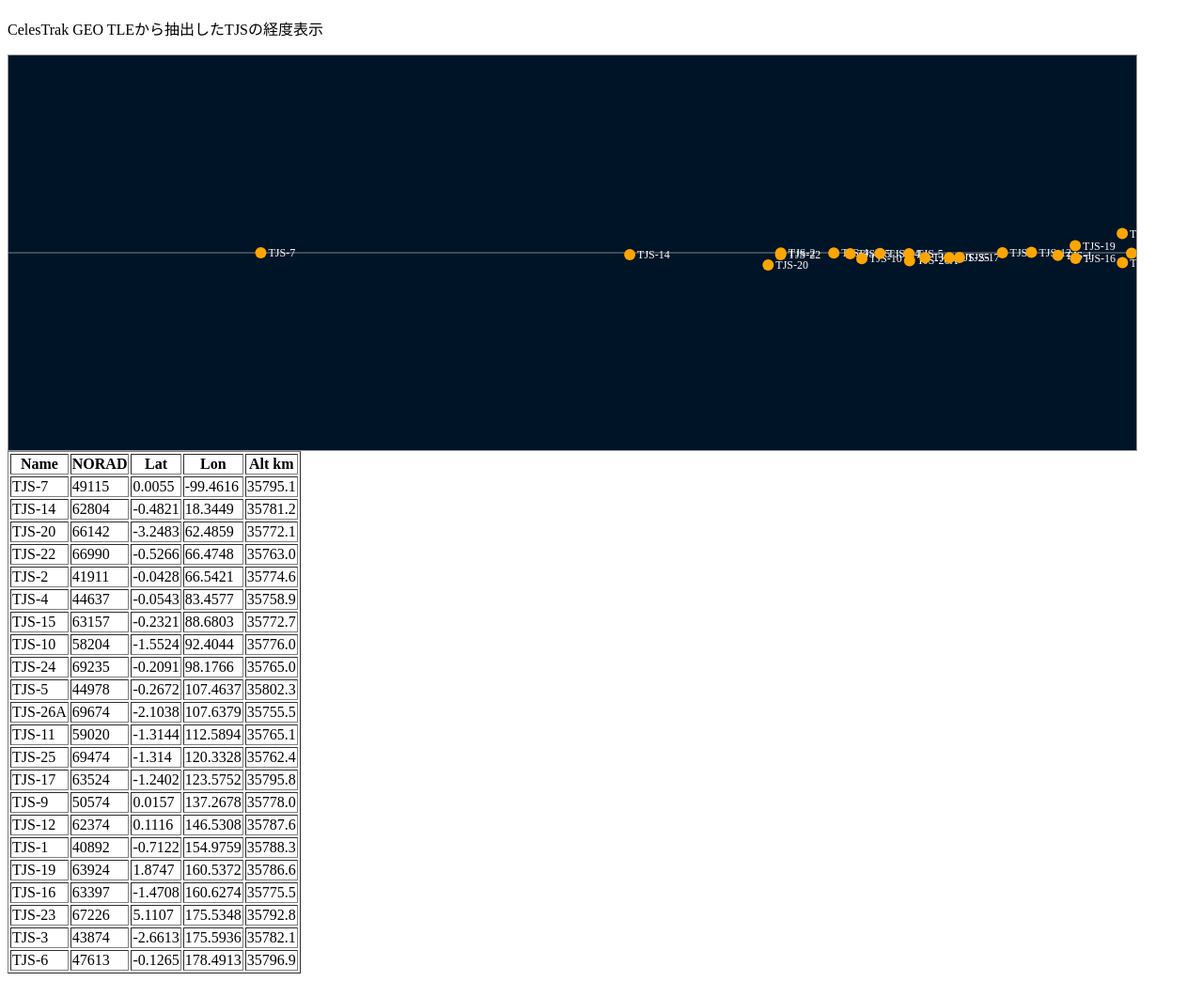
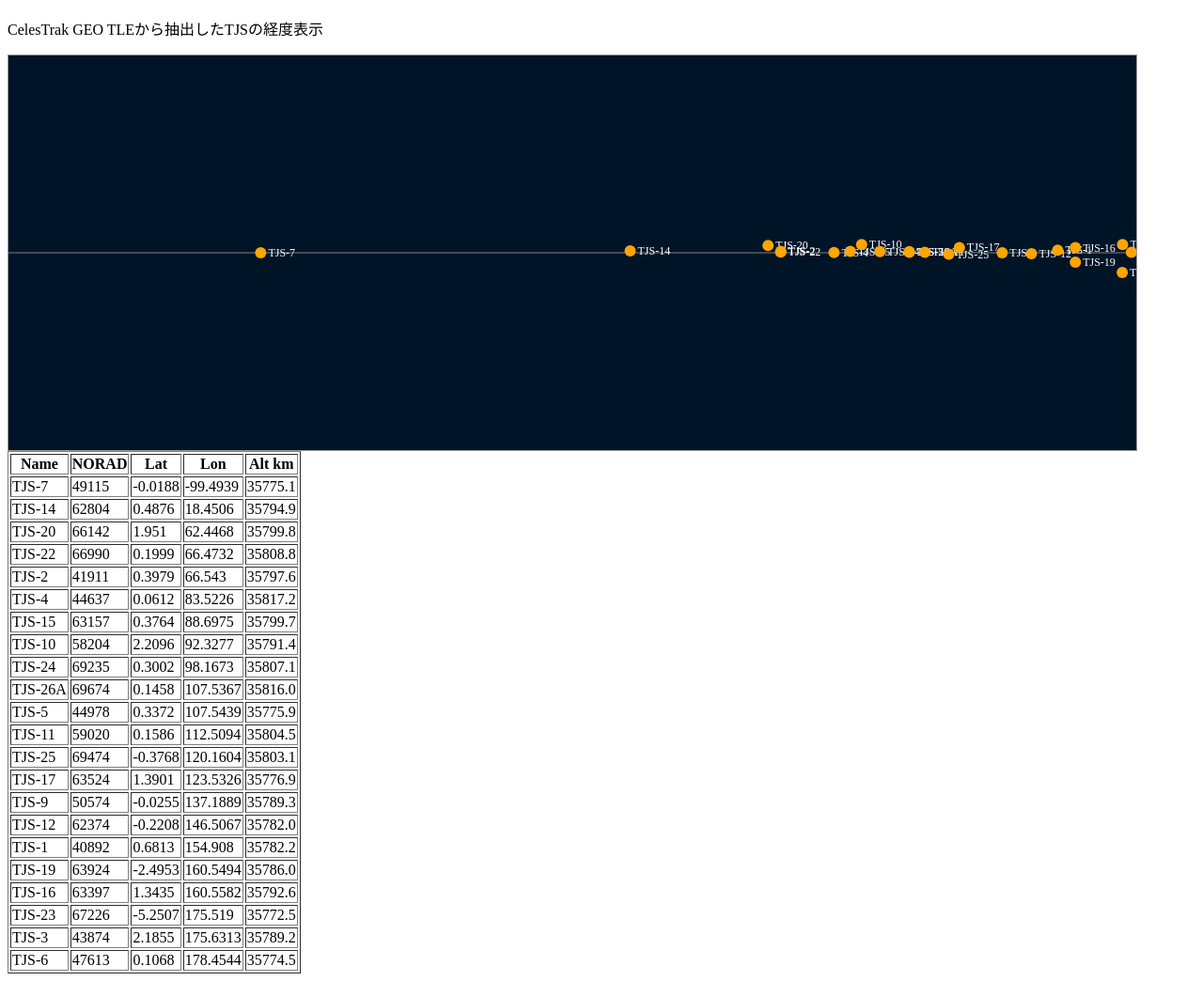
Before and after one commit to butagorilla1182/tjs_geo_control, a plain HTML site: page tjs_geo.html in a window 1280 px wide. Shown: the part 48-1092 px from the top of the page at 94% size. Drawn offline with Linux system fonts and the light colour scheme.

Commit message:
Update TJS GEO data

```diff
--- a/tjs_geo.html
+++ b/tjs_geo.html
@@ -3,50 +3,50 @@
 <p>CelesTrak GEO TLEから抽出したTJSの経度表示</p>
 <svg width="1200" height="420" style="background:#001428;border:1px solid #999">
 <line x1="0" y1="210" x2="1200" y2="210" stroke="gray"/>
-<circle cx="268.5" cy="210.0" r="6" fill="orange"><title>TJS-7 lon -99.4616</title></circle><text x="276.5" y="214.0" fill="white" font-size="12">TJS-7</text>
-<circle cx="661.1" cy="211.9" r="6" fill="orange"><title>TJS-14 lon 18.3449</title></circle><text x="669.1" y="215.9" fill="white" font-size="12">TJS-14</text>
-<circle cx="808.3" cy="223.0" r="6" fill="orange"><title>TJS-20 lon 62.4859</title></circle><text x="816.3" y="227.0" fill="white" font-size="12">TJS-20</text>
-<circle cx="821.6" cy="212.1" r="6" fill="orange"><title>TJS-22 lon 66.4748</title></circle><text x="829.6" y="216.1" fill="white" font-size="12">TJS-22</text>
-<circle cx="821.8" cy="210.2" r="6" fill="orange"><title>TJS-2 lon 66.5421</title></circle><text x="829.8" y="214.2" fill="white" font-size="12">TJS-2</text>
-<circle cx="878.2" cy="210.2" r="6" fill="orange"><title>TJS-4 lon 83.4577</title></circle><text x="886.2" y="214.2" fill="white" font-size="12">TJS-4</text>
-<circle cx="895.6" cy="210.9" r="6" fill="orange"><title>TJS-15 lon 88.6803</title></circle><text x="903.6" y="214.9" fill="white" font-size="12">TJS-15</text>
-<circle cx="908.0" cy="216.2" r="6" fill="orange"><title>TJS-10 lon 92.4044</title></circle><text x="916.0" y="220.2" fill="white" font-size="12">TJS-10</text>
-<circle cx="927.3" cy="210.8" r="6" fill="orange"><title>TJS-24 lon 98.1766</title></circle><text x="935.3" y="214.8" fill="white" font-size="12">TJS-24</text>
-<circle cx="958.2" cy="211.1" r="6" fill="orange"><title>TJS-5 lon 107.4637</title></circle><text x="966.2" y="215.1" fill="white" font-size="12">TJS-5</text>
-<circle cx="958.8" cy="218.4" r="6" fill="orange"><title>TJS-26A lon 107.6379</title></circle><text x="966.8" y="222.4" fill="white" font-size="12">TJS-26A</text>
-<circle cx="975.3" cy="215.3" r="6" fill="orange"><title>TJS-11 lon 112.5894</title></circle><text x="983.3" y="219.3" fill="white" font-size="12">TJS-11</text>
-<circle cx="1001.1" cy="215.3" r="6" fill="orange"><title>TJS-25 lon 120.3328</title></circle><text x="1009.1" y="219.3" fill="white" font-size="12">TJS-25</text>
-<circle cx="1011.9" cy="215.0" r="6" fill="orange"><title>TJS-17 lon 123.5752</title></circle><text x="1019.9" y="219.0" fill="white" font-size="12">TJS-17</text>
-<circle cx="1057.6" cy="209.9" r="6" fill="orange"><title>TJS-9 lon 137.2678</title></circle><text x="1065.6" y="213.9" fill="white" font-size="12">TJS-9</text>
-<circle cx="1088.4" cy="209.6" r="6" fill="orange"><title>TJS-12 lon 146.5308</title></circle><text x="1096.4" y="213.6" fill="white" font-size="12">TJS-12</text>
-<circle cx="1116.6" cy="212.8" r="6" fill="orange"><title>TJS-1 lon 154.9759</title></circle><text x="1124.6" y="216.8" fill="white" font-size="12">TJS-1</text>
-<circle cx="1135.1" cy="202.5" r="6" fill="orange"><title>TJS-19 lon 160.5372</title></circle><text x="1143.1" y="206.5" fill="white" font-size="12">TJS-19</text>
-<circle cx="1135.4" cy="215.9" r="6" fill="orange"><title>TJS-16 lon 160.6274</title></circle><text x="1143.4" y="219.9" fill="white" font-size="12">TJS-16</text>
-<circle cx="1185.1" cy="189.6" r="6" fill="orange"><title>TJS-23 lon 175.5348</title></circle><text x="1193.1" y="193.6" fill="white" font-size="12">TJS-23</text>
-<circle cx="1185.3" cy="220.6" r="6" fill="orange"><title>TJS-3 lon 175.5936</title></circle><text x="1193.3" y="224.6" fill="white" font-size="12">TJS-3</text>
-<circle cx="1195.0" cy="210.5" r="6" fill="orange"><title>TJS-6 lon 178.4913</title></circle><text x="1203.0" y="214.5" fill="white" font-size="12">TJS-6</text>
+<circle cx="268.4" cy="210.1" r="6" fill="orange"><title>TJS-7 lon -99.4939</title></circle><text x="276.4" y="214.1" fill="white" font-size="12">TJS-7</text>
+<circle cx="661.5" cy="208.0" r="6" fill="orange"><title>TJS-14 lon 18.4506</title></circle><text x="669.5" y="212.0" fill="white" font-size="12">TJS-14</text>
+<circle cx="808.2" cy="202.2" r="6" fill="orange"><title>TJS-20 lon 62.4468</title></circle><text x="816.2" y="206.2" fill="white" font-size="12">TJS-20</text>
+<circle cx="821.6" cy="209.2" r="6" fill="orange"><title>TJS-22 lon 66.4732</title></circle><text x="829.6" y="213.2" fill="white" font-size="12">TJS-22</text>
+<circle cx="821.8" cy="208.4" r="6" fill="orange"><title>TJS-2 lon 66.543</title></circle><text x="829.8" y="212.4" fill="white" font-size="12">TJS-2</text>
+<circle cx="878.4" cy="209.8" r="6" fill="orange"><title>TJS-4 lon 83.5226</title></circle><text x="886.4" y="213.8" fill="white" font-size="12">TJS-4</text>
+<circle cx="895.7" cy="208.5" r="6" fill="orange"><title>TJS-15 lon 88.6975</title></circle><text x="903.7" y="212.5" fill="white" font-size="12">TJS-15</text>
+<circle cx="907.8" cy="201.2" r="6" fill="orange"><title>TJS-10 lon 92.3277</title></circle><text x="915.8" y="205.2" fill="white" font-size="12">TJS-10</text>
+<circle cx="927.2" cy="208.8" r="6" fill="orange"><title>TJS-24 lon 98.1673</title></circle><text x="935.2" y="212.8" fill="white" font-size="12">TJS-24</text>
+<circle cx="958.5" cy="209.4" r="6" fill="orange"><title>TJS-26A lon 107.5367</title></circle><text x="966.5" y="213.4" fill="white" font-size="12">TJS-26A</text>
+<circle cx="958.5" cy="208.7" r="6" fill="orange"><title>TJS-5 lon 107.5439</title></circle><text x="966.5" y="212.7" fill="white" font-size="12">TJS-5</text>
+<circle cx="975.0" cy="209.4" r="6" fill="orange"><title>TJS-11 lon 112.5094</title></circle><text x="983.0" y="213.4" fill="white" font-size="12">TJS-11</text>
+<circle cx="1000.5" cy="211.5" r="6" fill="orange"><title>TJS-25 lon 120.1604</title></circle><text x="1008.5" y="215.5" fill="white" font-size="12">TJS-25</text>
+<circle cx="1011.8" cy="204.4" r="6" fill="orange"><title>TJS-17 lon 123.5326</title></circle><text x="1019.8" y="208.4" fill="white" font-size="12">TJS-17</text>
+<circle cx="1057.3" cy="210.1" r="6" fill="orange"><title>TJS-9 lon 137.1889</title></circle><text x="1065.3" y="214.1" fill="white" font-size="12">TJS-9</text>
+<circle cx="1088.4" cy="210.9" r="6" fill="orange"><title>TJS-12 lon 146.5067</title></circle><text x="1096.4" y="214.9" fill="white" font-size="12">TJS-12</text>
+<circle cx="1116.4" cy="207.3" r="6" fill="orange"><title>TJS-1 lon 154.908</title></circle><text x="1124.4" y="211.3" fill="white" font-size="12">TJS-1</text>
+<circle cx="1135.2" cy="220.0" r="6" fill="orange"><title>TJS-19 lon 160.5494</title></circle><text x="1143.2" y="224.0" fill="white" font-size="12">TJS-19</text>
+<circle cx="1135.2" cy="204.6" r="6" fill="orange"><title>TJS-16 lon 160.5582</title></circle><text x="1143.2" y="208.6" fill="white" font-size="12">TJS-16</text>
+<circle cx="1185.1" cy="231.0" r="6" fill="orange"><title>TJS-23 lon 175.519</title></circle><text x="1193.1" y="235.0" fill="white" font-size="12">TJS-23</text>
+<circle cx="1185.4" cy="201.3" r="6" fill="orange"><title>TJS-3 lon 175.6313</title></circle><text x="1193.4" y="205.3" fill="white" font-size="12">TJS-3</text>
+<circle cx="1194.8" cy="209.6" r="6" fill="orange"><title>TJS-6 lon 178.4544</title></circle><text x="1202.8" y="213.6" fill="white" font-size="12">TJS-6</text>
 </svg>
 <table border="1"><tr><th>Name</th><th>NORAD</th><th>Lat</th><th>Lon</th><th>Alt km</th></tr>
-<tr><td>TJS-7</td><td>49115</td><td>0.0055</td><td>-99.4616</td><td>35795.1</td></tr>
-<tr><td>TJS-14</td><td>62804</td><td>-0.4821</td><td>18.3449</td><td>35781.2</td></tr>
-<tr><td>TJS-20</td><td>66142</td><td>-3.2483</td><td>62.4859</td><td>35772.1</td></tr>
-<tr><td>TJS-22</td><td>66990</td><td>-0.5266</td><td>66.4748</td><td>35763.0</td></tr>
-<tr><td>TJS-2</td><td>41911</td><td>-0.0428</td><td>66.5421</td><td>35774.6</td></tr>
-<tr><td>TJS-4</td><td>44637</td><td>-0.0543</td><td>83.4577</td><td>35758.9</td></tr>
-<tr><td>TJS-15</td><td>63157</td><td>-0.2321</td><td>88.6803</td><td>35772.7</td></tr>
-<tr><td>TJS-10</td><td>58204</td><td>-1.5524</td><td>92.4044</td><td>35776.0</td></tr>
-<tr><td>TJS-24</td><td>69235</td><td>-0.2091</td><td>98.1766</td><td>35765.0</td></tr>
-<tr><td>TJS-5</td><td>44978</td><td>-0.2672</td><td>107.4637</td><td>35802.3</td></tr>
-<tr><td>TJS-26A</td><td>69674</td><td>-2.1038</td><td>107.6379</td><td>35755.5</td></tr>
-<tr><td>TJS-11</td><td>59020</td><td>-1.3144</td><td>112.5894</td><td>35765.1</td></tr>
-<tr><td>TJS-25</td><td>69474</td><td>-1.314</td><td>120.3328</td><td>35762.4</td></tr>
-<tr><td>TJS-17</td><td>63524</td><td>-1.2402</td><td>123.5752</td><td>35795.8</td></tr>
-<tr><td>TJS-9</td><td>50574</td><td>0.0157</td><td>137.2678</td><td>35778.0</td></tr>
-<tr><td>TJS-12</td><td>62374</td><td>0.1116</td><td>146.5308</td><td>35787.6</td></tr>
-<tr><td>TJS-1</td><td>40892</td><td>-0.7122</td><td>154.9759</td><td>35788.3</td></tr>
-<tr><td>TJS-19</td><td>63924</td><td>1.8747</td><td>160.5372</td><td>35786.6</td></tr>
-<tr><td>TJS-16</td><td>63397</td><td>-1.4708</td><td>160.6274</td><td>35775.5</td></tr>
-<tr><td>TJS-23</td><td>67226</td><td>5.1107</td><td>175.5348</td><td>35792.8</td></tr>
-<tr><td>TJS-3</td><td>43874</td><td>-2.6613</td><td>175.5936</td><td>35782.1</td></tr>
-<tr><td>TJS-6</td><td>47613</td><td>-0.1265</td><td>178.4913</td><td>35796.9</td></tr>
+<tr><td>TJS-7</td><td>49115</td><td>-0.0188</td><td>-99.4939</td><td>35775.1</td></tr>
+<tr><td>TJS-14</td><td>62804</td><td>0.4876</td><td>18.4506</td><td>35794.9</td></tr>
+<tr><td>TJS-20</td><td>66142</td><td>1.951</td><td>62.4468</td><td>35799.8</td></tr>
+<tr><td>TJS-22</td><td>66990</td><td>0.1999</td><td>66.4732</td><td>35808.8</td></tr>
+<tr><td>TJS-2</td><td>41911</td><td>0.3979</td><td>66.543</td><td>35797.6</td></tr>
+<tr><td>TJS-4</td><td>44637</td><td>0.0612</td><td>83.5226</td><td>35817.2</td></tr>
+<tr><td>TJS-15</td><td>63157</td><td>0.3764</td><td>88.6975</td><td>35799.7</td></tr>
+<tr><td>TJS-10</td><td>58204</td><td>2.2096</td><td>92.3277</td><td>35791.4</td></tr>
+<tr><td>TJS-24</td><td>69235</td><td>0.3002</td><td>98.1673</td><td>35807.1</td></tr>
+<tr><td>TJS-26A</td><td>69674</td><td>0.1458</td><td>107.5367</td><td>35816.0</td></tr>
+<tr><td>TJS-5</td><td>44978</td><td>0.3372</td><td>107.5439</td><td>35775.9</td></tr>
+<tr><td>TJS-11</td><td>59020</td><td>0.1586</td><td>112.5094</td><td>35804.5</td></tr>
+<tr><td>TJS-25</td><td>69474</td><td>-0.3768</td><td>120.1604</td><td>35803.1</td></tr>
+<tr><td>TJS-17</td><td>63524</td><td>1.3901</td><td>123.5326</td><td>35776.9</td></tr>
+<tr><td>TJS-9</td><td>50574</td><td>-0.0255</td><td>137.1889</td><td>35789.3</td></tr>
+<tr><td>TJS-12</td><td>62374</td><td>-0.2208</td><td>146.5067</td><td>35782.0</td></tr>
+<tr><td>TJS-1</td><td>40892</td><td>0.6813</td><td>154.908</td><td>35782.2</td></tr>
+<tr><td>TJS-19</td><td>63924</td><td>-2.4953</td><td>160.5494</td><td>35786.0</td></tr>
+<tr><td>TJS-16</td><td>63397</td><td>1.3435</td><td>160.5582</td><td>35792.6</td></tr>
+<tr><td>TJS-23</td><td>67226</td><td>-5.2507</td><td>175.519</td><td>35772.5</td></tr>
+<tr><td>TJS-3</td><td>43874</td><td>2.1855</td><td>175.6313</td><td>35789.2</td></tr>
+<tr><td>TJS-6</td><td>47613</td><td>0.1068</td><td>178.4544</td><td>35774.5</td></tr>
 </table></body></html>
```
Also changed, not shown: tjs_geo.csv (+22 -22 lines), tjs_map.html (+1 -1 lines), last_updated.txt, 1 other file.
